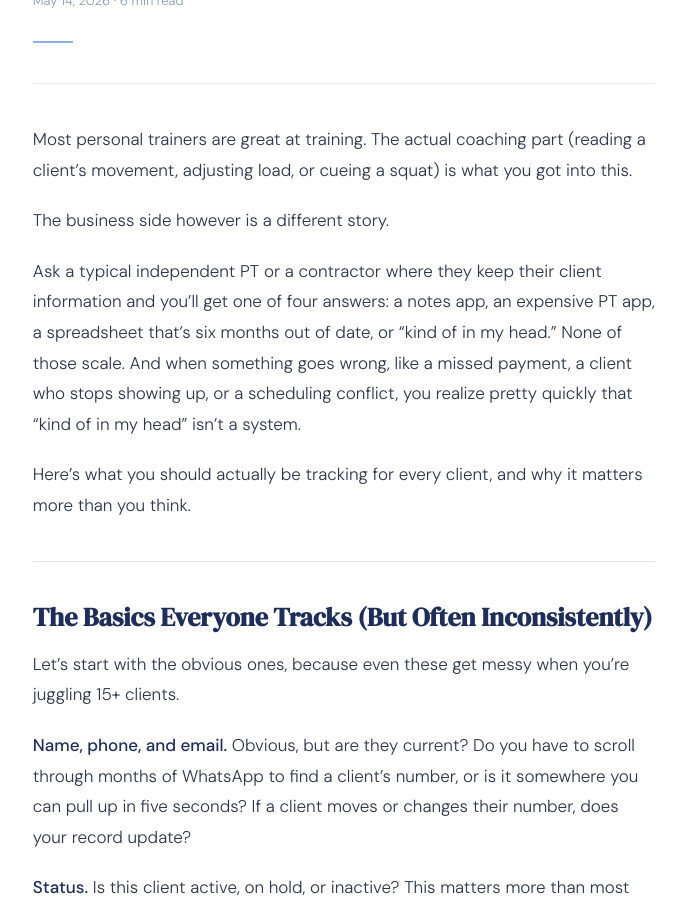
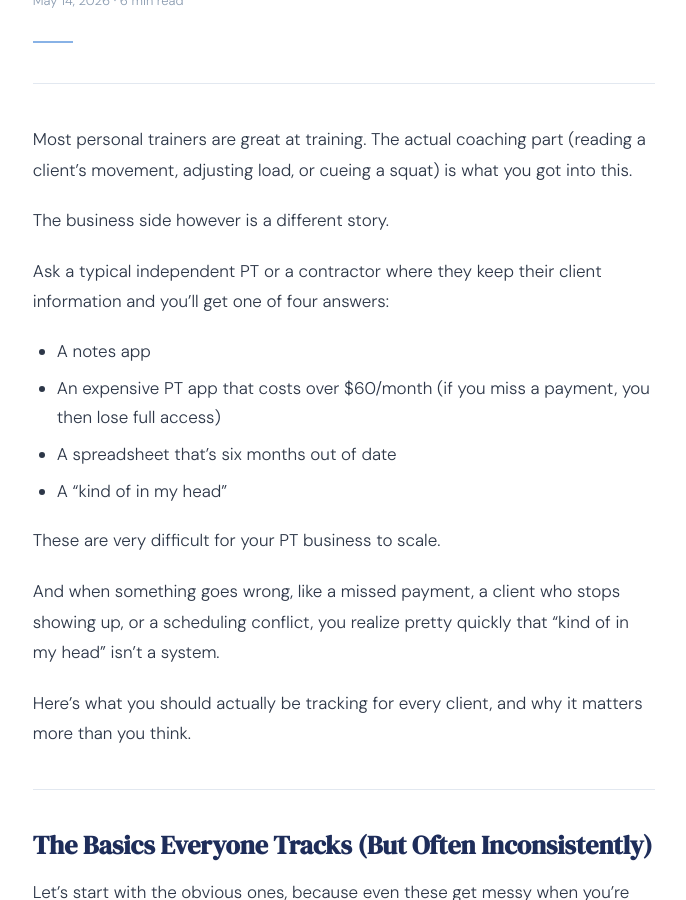
Before and after one commit to thetrainerops-code/thetrainerops, a Jekyll site: the page built from _posts/2026-05-14-the-client-info-you-should-be-tracking.md, in a window 1280 px wide and 900 px high, scrolled down 322 px. Shown: the whole window, without its empty margins (296-982 px from the left). Built offline with Jekyll 4.4.1, drawn with Linux system fonts in a browser that asks for light colours.

Commit message:
Enhance client info tracking discussion for PTs
Expanded the list of common client information storage methods for personal trainers, emphasizing the challenges of each option. Added a note on the difficulties of scaling a PT business with inadequate systems.

```diff
--- a/_posts/2026-05-14-the-client-info-you-should-be-tracking.md
+++ b/_posts/2026-05-14-the-client-info-you-should-be-tracking.md
@@ -13,7 +13,15 @@
 
 The business side however is a different story.
 
-Ask a typical independent PT or a contractor where they keep their client information and you'll get one of four answers: a notes app, an expensive PT app, a spreadsheet that's six months out of date, or "kind of in my head." None of those scale. And when something goes wrong, like a missed payment, a client who stops showing up, or a scheduling conflict, you realize pretty quickly that "kind of in my head" isn't a system.
+Ask a typical independent PT or a contractor where they keep their client information and you'll get one of four answers:
+- A notes app
+- An expensive PT app that costs over $60/month (if you miss a payment, you then lose full access)
+- A spreadsheet that's six months out of date
+- A "kind of in my head"
+
+These are very difficult for your PT business to scale.
+
+And when something goes wrong, like a missed payment, a client who stops showing up, or a scheduling conflict, you realize pretty quickly that "kind of in my head" isn't a system.
 
 Here's what you should actually be tracking for every client, and why it matters more than you think.
 
```
